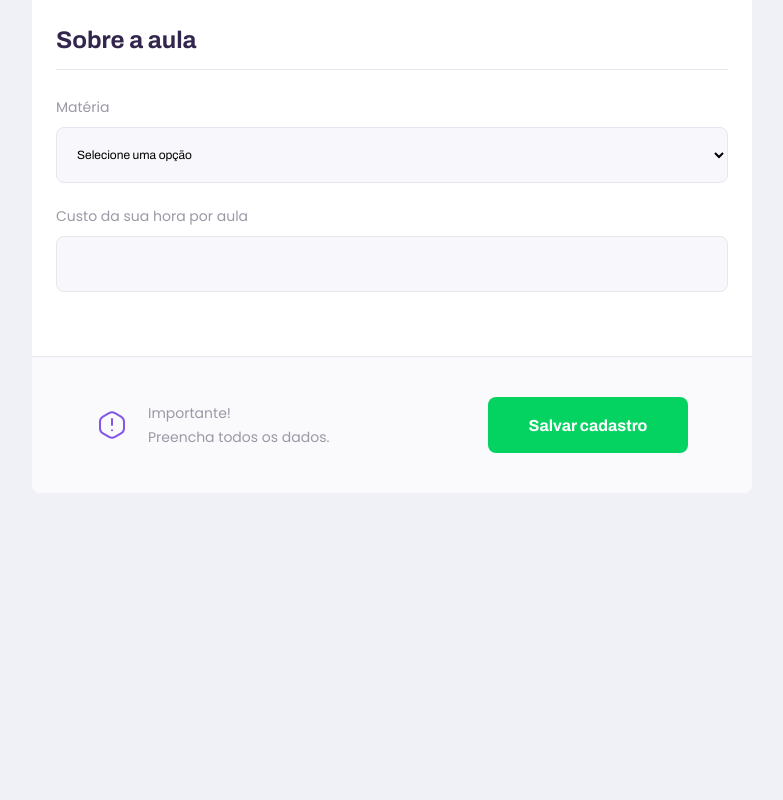
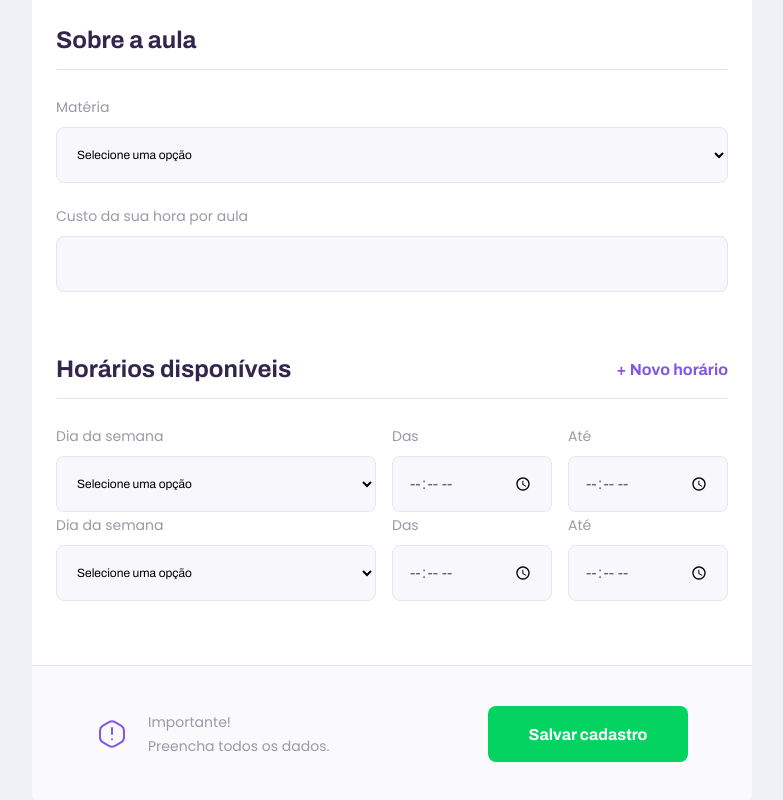
Before and after one commit to Nabucodono5or/nlw_web_app, a React (Create React App) app: page /give-classes in a window 1280 px wide. Shown: the part 991-1791 px from the top of the page, without its empty margins (248-1031 px from the left). Before the commit the page ends 1484 px from the top, so only its background shows below. Built offline with nearby package versions, Linux system fonts and the light colour scheme.

Commit message:
inserido status para scheduleitem

```diff
--- a/src/pages/TeacherForm/index.tsx
+++ b/src/pages/TeacherForm/index.tsx
@@ -1,4 +1,5 @@
 import React from "react";
+import { useState } from "react";
 import PageHeader from "../../components/PageHeader";
 import Input from "../../components/Input";
 import warningIcon from "../../assets/images/icons/warning.svg";
@@ -7,6 +8,18 @@
 import "./style.css";
 
 function TeacherForm() {
+  const [scheduleItems, setScheduleItems] = useState([
+    { week_day: "0", from: "8:00 AM", to: "12:00 PM" },
+    { week_day: "2", from: "10:00 AM", to: "2:00 PM" },
+  ]);
+
+  function addNewScheduleItem() {
+    setScheduleItems([
+      ...scheduleItems,
+      { week_day: "", from: "", to: "" },
+    ]);
+  }
+
   return (
     <div id="page-teacher-form">
       <PageHeader
@@ -49,6 +62,37 @@
             <Input name="cost" label="Custo da sua hora por aula" />
           </fieldset>
 
+          <fieldset>
+            <legend>
+              Horários disponíveis{" "}
+              <button type="button" onClick={addNewScheduleItem}>
+                + Novo horário
+              </button>
+            </legend>
+
+            {scheduleItems.map((scheduleItem) => {
+              return (
+                <div key={scheduleItem.week_day} className="schedule-item">
+                  <Select
+                    name="week_day"
+                    label="Dia da semana"
+                    options={[
+                      { value: "0", label: "Domingo" },
+                      { value: "1", label: "Segunda-feira" },
+                      { value: "2", label: "Terça-feira" },
+                      { value: "3", label: "Quarta-feira" },
+                      { value: "4", label: "Quinta-feira" },
+                      { value: "5", label: "Sexta-feira" },
+                      { value: "6", label: "Sábado" },
+                    ]}
+                  />
+
+                  <Input type="time" name="from" label="Das" />
+                  <Input type="time" name="to" label="Até" />
+                </div>
+              );
+            })}
+          </fieldset>
           <footer>
             <p>
               <img src={warningIcon} alt="Aviso Importante" />
--- a/src/pages/TeacherForm/style.css
+++ b/src/pages/TeacherForm/style.css
@@ -47,6 +47,19 @@
   border-bottom: 1px solid var(--color-line-in-white);
 }
 
+#page-teacher-form main fieldset legend button {
+  background: none;
+  border: 0;
+  color: var(--color-primary);
+  font: 700 1.6rem Archivo;
+  cursor: pointer;
+  transition: color 0.2s;
+}
+
+#page-teacher-form main fieldset legend button:hover {
+  color: var(--color-primary-dark);
+}
+
 #page-teacher-form main footer {
   padding: 4rem 2.4rem;
   background: var(--color-box-footer);
@@ -93,6 +106,16 @@
     max-width: 100vw;
   }
 
+  #page-teacher-form main .schedule-item {
+    display: grid;
+    grid-template-columns: 2fr 1fr 1fr;
+    grid-gap: 1.6rem;
+  }
+
+  #page-teacher-form main .schedule-item .input-block {
+    margin-top: 0 !important;
+  }
+
   #page-teacher-form .page-header .header-content {
     margin-bottom: 0;
   }
```
